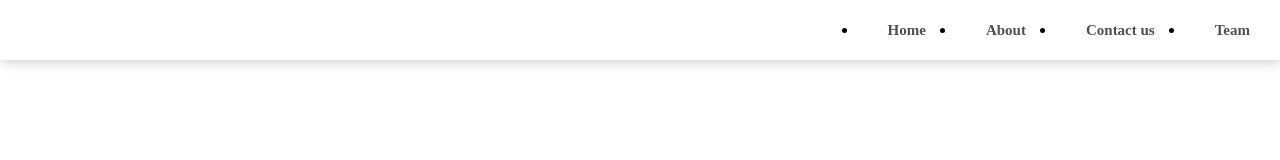
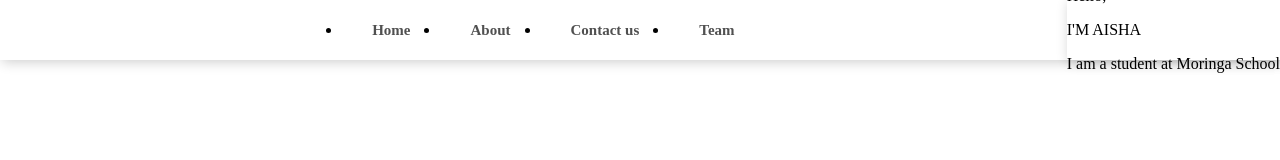
Before and after one commit to S1kN0/Landing-page, a plain HTML site: page index.html in a window 1280 px wide. Drawn offline with Linux system fonts and the light colour scheme; files that its build step writes are made by us from their sources.

Commit message:
updated portfolio

```diff
--- a/index.html
+++ b/index.html
@@ -21,6 +21,16 @@
          <li><a href="#">Team</a></li>
 
          </ul>
+         <nav>
+         <div class="text-container">
+        <p>Hello,</p>
+        <p>I'M AISHA</p>
+        <p>I am a student at Moringa School</p>
+
+         </div>
+
+
+         </nav>
 
 
 
```
